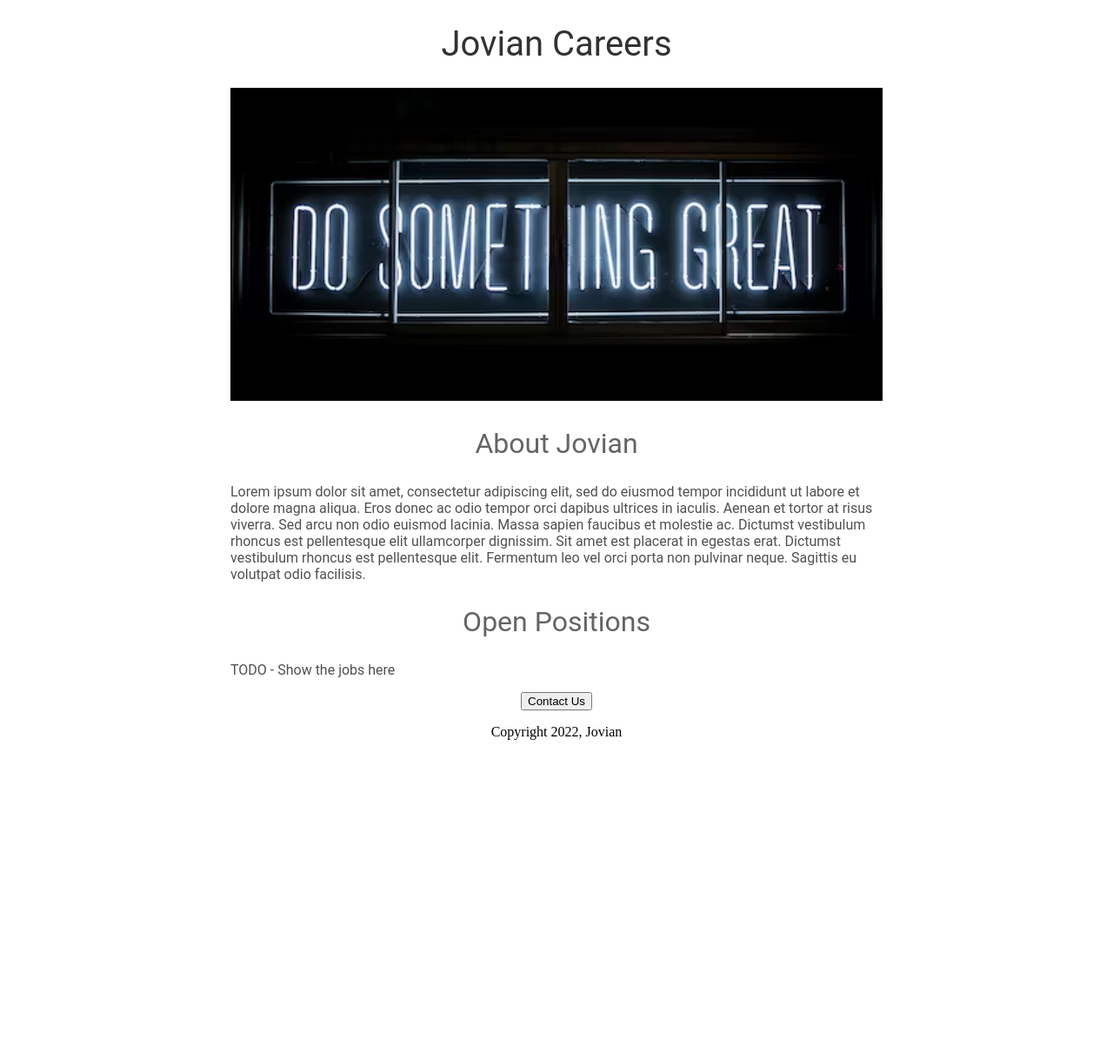
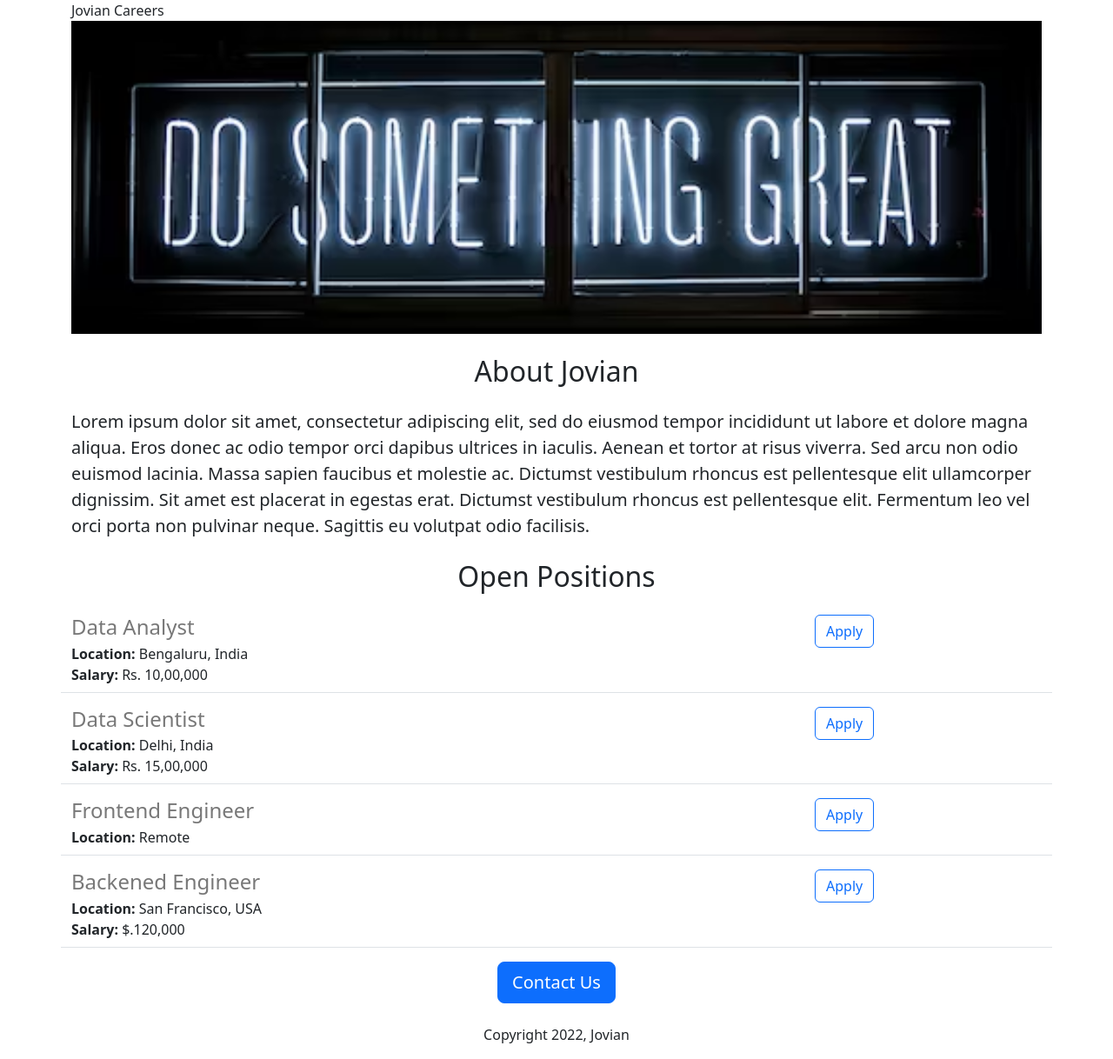
Before and after one commit to Salu6598/jovian-career-website-v2, a Flask app: page / in a window 1280 px wide. Shown: the whole page at 87% size. Before the commit the page ends 851 px from the top, so only its background shows below. Run offline with Flask 3, Linux system fonts and the light colour scheme.

Commit message:
Adding dynamic data and API

```diff
--- a/app.py
+++ b/app.py
@@ -1,10 +1,40 @@
-from flask import Flask, render_template
+from flask import Flask, render_template, jsonify
 
 app = Flask(__name__)
 
+JOBS = [
+	{
+		'id': 1,
+		'title': 'Data Analyst',
+		'location': 'Bengaluru, India',
+		'salary': 'Rs. 10,00,000'
+	},
+	{
+		'id': 2,
+		'title': 'Data Scientist',
+		'location': 'Delhi, India',
+		'salary': 'Rs. 15,00,000'
+	},
+	{
+		'id': 3,
+		'title': 'Frontend Engineer',
+		'location': 'Remote',
+	},
+	{
+		'id': 4,
+		'title': 'Backened Engineer',
+		'location': 'San Francisco, USA',
+		'salary': '$.120,000'
+	},
+]
+
 @app.route("/")
-def hello_world():
-	return render_template("home.html")
+def hello_jovian():
+	return render_template("home.html", jobs=JOBS, company_name="Jovian")
+
+@app.route("/api/jobs")
+def list_jobs():
+	return jsonify(JOBS)
 
 print(__name__)
 if __name__ == "__main__":
--- a/templates/home.html
+++ b/templates/home.html
@@ -1,53 +1,34 @@
 <!DOCTYPE html>
 <html>
 	<head>
+		<meta charset="utf-8">
+		<meta name="viewport" content="width=device-width, initial-scale=1">
 		<title>Jovian Careers</title>
+		<link href="https://cdn.jsdelivr.net/npm/bootstrap@5.3.2/dist/css/bootstrap.min.css" rel="stylesheet" integrity="sha384-T3c6CoIi6uLrA9TneNEoa7RxnatzjcDSCmG1MXxSR1GAsXEV/Dwwykc2MPK8M2HN" crossorigin="anonymous">
 		<style>
-			h1 {
-				font-size: 40px;
-				font-family: Roboto;
-				font-weight: normal;
-				color: rgb(50, 50, 50);
-				text-align: center;
-			}
-
 			#banner {
+				height: 360px;
 				width: 100%;
-				height: 360px;
 				object-fit: cover;
-			}
-
-			#container {
-				max-width: 750px;
-				margin: 0 auto 0 auto;
-			}
-
-			h2 {
-				font-family: Roboto;
-				font-size: 32px;
-				color: rgb(100, 100, 100);
-				text-align: center;
-				font-weight: normal;
-			}
-
-			.bodytext {
-				font-family: Roboto;
-				color: rgb(80, 80, 80);
 			}
 		</style>
 	</head>
 	<body>
-		<div id="container">
-		<h1>Jovian Careers</h1>
-		<img id="banner" src="https://jovian-careers-website-2.salmansalman29.repl.co/static/banner.avif">
-		<h2>About Jovian</h2>
-		<p  class="bodytext">Lorem ipsum dolor sit amet, consectetur adipiscing elit, sed do eiusmod tempor incididunt ut labore et dolore magna aliqua. Eros donec ac odio tempor orci dapibus ultrices in iaculis. Aenean et tortor at risus viverra. Sed arcu non odio euismod lacinia. Massa sapien faucibus et molestie ac. Dictumst vestibulum rhoncus est pellentesque elit ullamcorper dignissim. Sit amet est placerat in egestas erat. Dictumst vestibulum rhoncus est pellentesque elit. Fermentum leo vel orci porta non pulvinar neque. Sagittis eu volutpat odio facilisis.</p>
+		<div class="container >
+		<h1 class="text-center mt-4 mb-4">Jovian Careers</h1>
+		<img class="img-fluid" id="banner" src="https://jovian-careers-website-2.salmansalman29.repl.co/static/banner.avif">
+		<h2 class="text-center mt-4 mb-4">About Jovian</h2>
+		<p class="lead">Lorem ipsum dolor sit amet, consectetur adipiscing elit, sed do eiusmod tempor incididunt ut labore et dolore magna aliqua. Eros donec ac odio tempor orci dapibus ultrices in iaculis. Aenean et tortor at risus viverra. Sed arcu non odio euismod lacinia. Massa sapien faucibus et molestie ac. Dictumst vestibulum rhoncus est pellentesque elit ullamcorper dignissim. Sit amet est placerat in egestas erat. Dictumst vestibulum rhoncus est pellentesque elit. Fermentum leo vel orci porta non pulvinar neque. Sagittis eu volutpat odio facilisis.</p>
 	</body>
-	<h2>Open Positions</h2>
-	<p class="bodytext">TODO - Show the jobs here</p>
-	<div style="text-align:center;">
-	<button>Contact Us</button>
-		<p>Copyright 2022, Jovian</p>
+	<h2 class="text-center mt-4 mb-4">Open Positions</h2>
+	<div>
+		{% for job in jobs %}
+		   {% include 'jobitem.html' %}
+		{% endfor %}
+	</div>
+	<div class="text-center">
+	<button class="btn btn-primary btn-lg">Contact Us</button>
+		<p class="mt-4">Copyright 2022, Jovian</p>
 	</div>
 </div>
 </html>
--- /dev/null
+++ b/templates/jobitem.html
@@ -0,0 +1,18 @@
+<div class="border-bottom row" style="margin-bottom: 16px; padding-bottom: 8px">
+	<div class="col-9">
+   <h4 style="color: rgb(120, 120, 120); margin-bottom: 4px">
+	   {{job['title']}}
+   </h4>
+   <div>
+	   <b>Location:</b> {{job['location']}}
+   </div>
+	{% if 'salary' in job %}
+	<div>
+		<b>Salary: </b>{{job['salary']}}
+	</div>
+	{% endif %}
+	</div>
+	<div class="col-2">
+	<button type="button" class="btn btn-outline-primary">Apply</button>
+	</div>
+</div>
```
